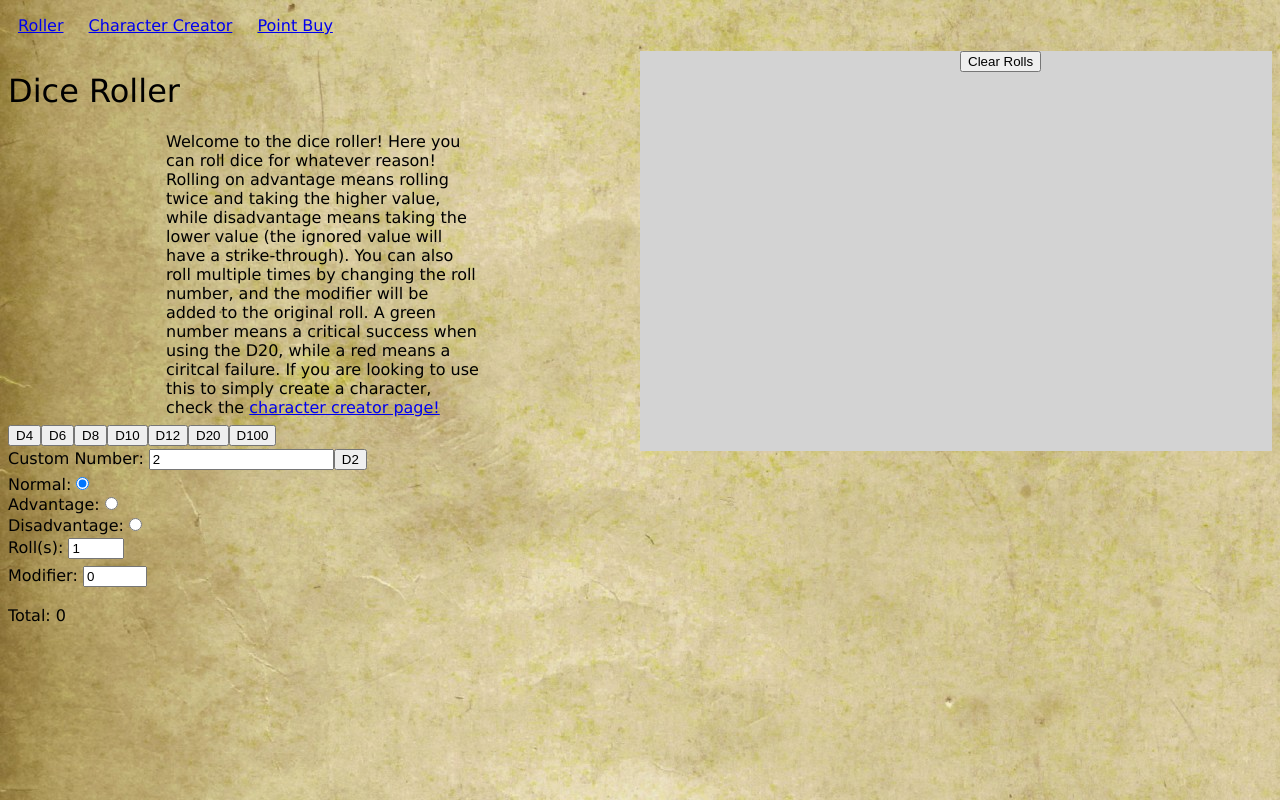
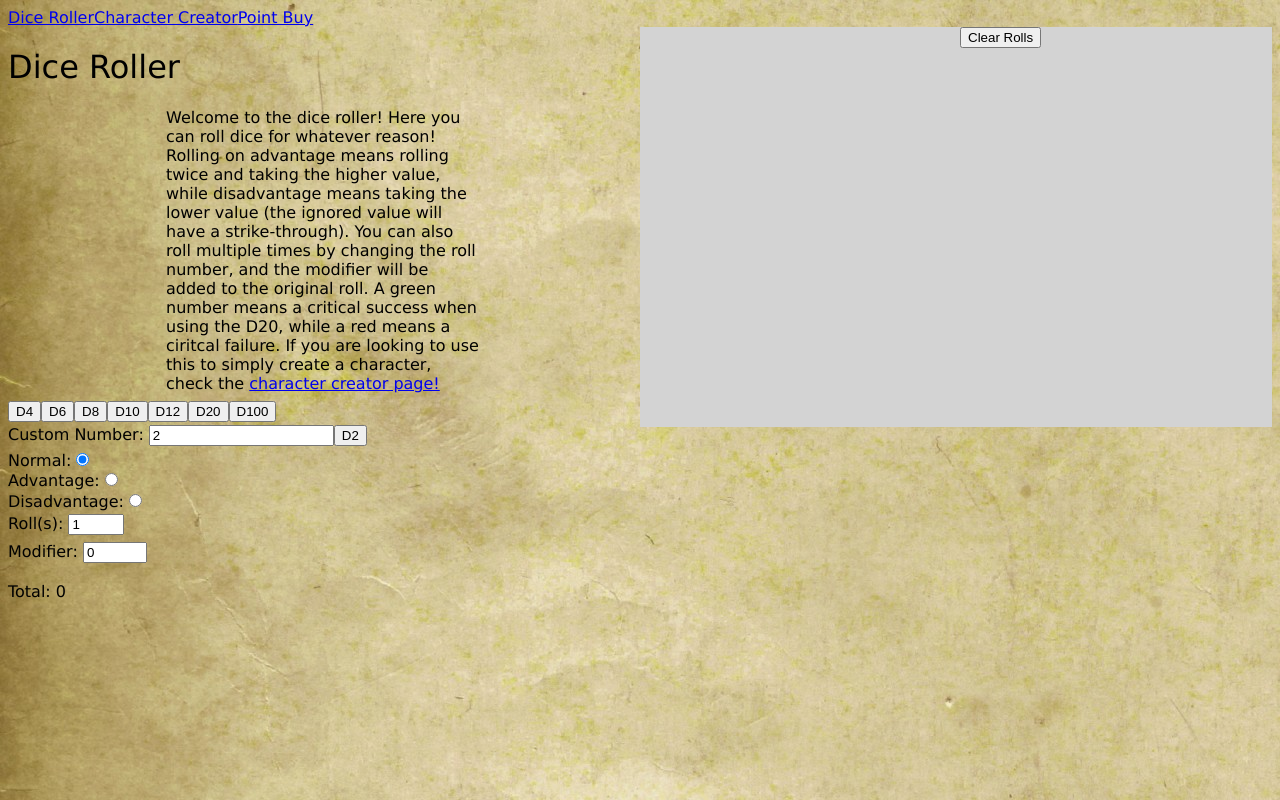
Before and after one commit to Dellman/DiceRoller, a Vue app in the folder DiceRoller/: page / in a window 1280 px wide. Built offline with nearby package versions, Linux system fonts and the light colour scheme.

Commit message:
Changed how the router work to be cleaner.

```diff
--- a/DiceRoller/src/App.vue
+++ b/DiceRoller/src/App.vue
@@ -1,21 +1,15 @@
 <template>
   <div id="app">
-  <!-- <router-view/> -->
-  <!-- <h2>Test</h2> -->
-  <!-- <router-link to="/roller">Roller</router-link> -->
-  <!-- Nothing in here matters -->
+    <router-link :to="{name: 'Roller'}">Dice Roller</router-link>
+    <router-link :to="{name: 'Creator'}">Character Creator</router-link>
+    <router-link :to="{name: 'PointBuy'}">Point Buy</router-link>
+    <router-view/>
   </div>
 </template>
 
 <script>
-import Roller from './components/roller';
-import Creator from './components/characterCreator';
-import PointBuy from './components/pointBuy';
 
 export default {
   name: 'app',
-  components: {
-    Roller, Creator, PointBuy
-  }
 }
 </script>
--- a/DiceRoller/src/main.js
+++ b/DiceRoller/src/main.js
@@ -1,51 +1,15 @@
 // The Vue build version to load with the `import` command
 // (runtime-only or standalone) has been set in webpack.base.conf with an alias.
 import Vue from 'vue'
-import VueRouter from 'vue-router'
 import App from './App'
-import Roller from './components/roller';
-import Creator from './components/characterCreator';
-import PointBuy from './components/pointBuy'
+import router from './router' //why does this have to be lower case?
 
-
-Vue.config.productionTip = false
-Vue.use(VueRouter)
-// Is this way better?
-// const Roller = { template: '<div>roller</div>'}
-
-// const routes = [
-//   { path: '/roller', component: Roller}
-// ]
-
-// const router = new VueRouter({
-//   routes
-// })
-
-// const app = new Vue({
-//   router
-// }).$mount('#app')
-
-const router = new VueRouter({
-  mode: 'history',
-  base: __dirname,
-  routes: [
-    {path: '', name: 'roller', component: Roller},
-    {path: '/creator', name: 'creator', component: Creator},
-    {path: '/pointbuy', name: 'pointBuy', component: PointBuy}
-  ]
-})
+Vue.config.productionTip = true
 
 /* eslint-disable no-new */
 new Vue({
+  el: '#app',
   router,
-  template:
-    `<div id="app">
-      <ul>
-        <li><router-link :to="{ name : 'roller' }">Roller</router-link></li>
-        <li><router-link :to="{ name : 'creator'}">Character Creator</router-link></li>
-        <li><router-link :to="{ name: 'pointBuy' }">Point Buy</router-link></li>
-      </ul>
-      <router-view></router-view>
-    </div>`
-  //render: h => h(App)
-}).$mount('#app')
+  components: { App },
+  template: '<App/>'
+})
--- /dev/null
+++ b/DiceRoller/src/router/index.js
@@ -0,0 +1,27 @@
+import Vue from 'vue'
+import Router from 'vue-router'
+import Roller from '@/components/roller';
+import Creator from '@/components/characterCreator';
+import PointBuy from '@/components/pointBuy'
+
+Vue.use(Router)
+
+export default new Router({
+  routes: [
+    {
+      path: '/',
+      name: 'Roller',
+      component: Roller
+    },
+    {
+      path: '/creator',
+      name: 'Creator',
+      component: Creator
+    },
+    {
+      path: '/pointBuy',
+      name: 'PointBuy',
+      component: PointBuy
+    }
+  ]
+})
```
